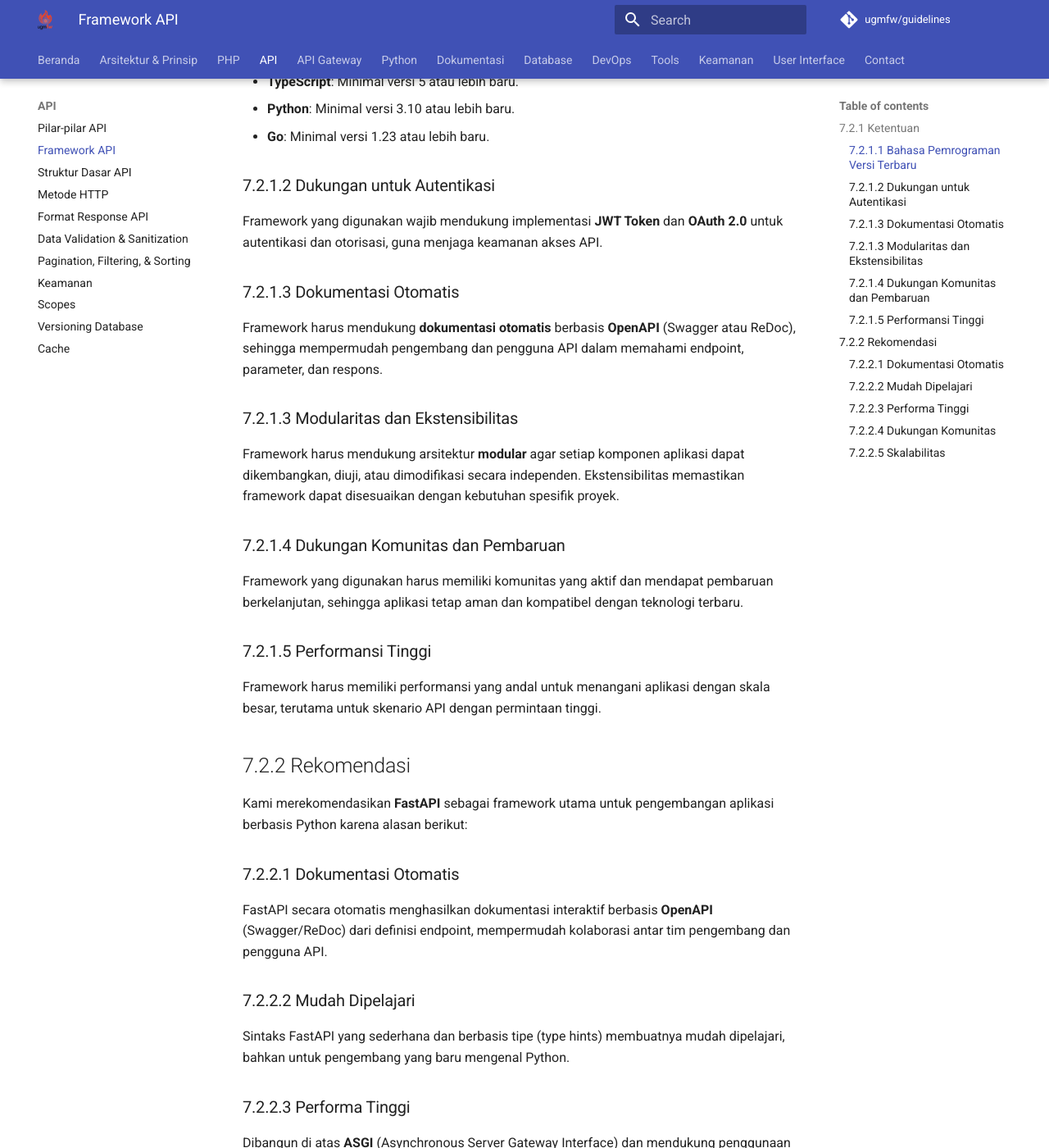
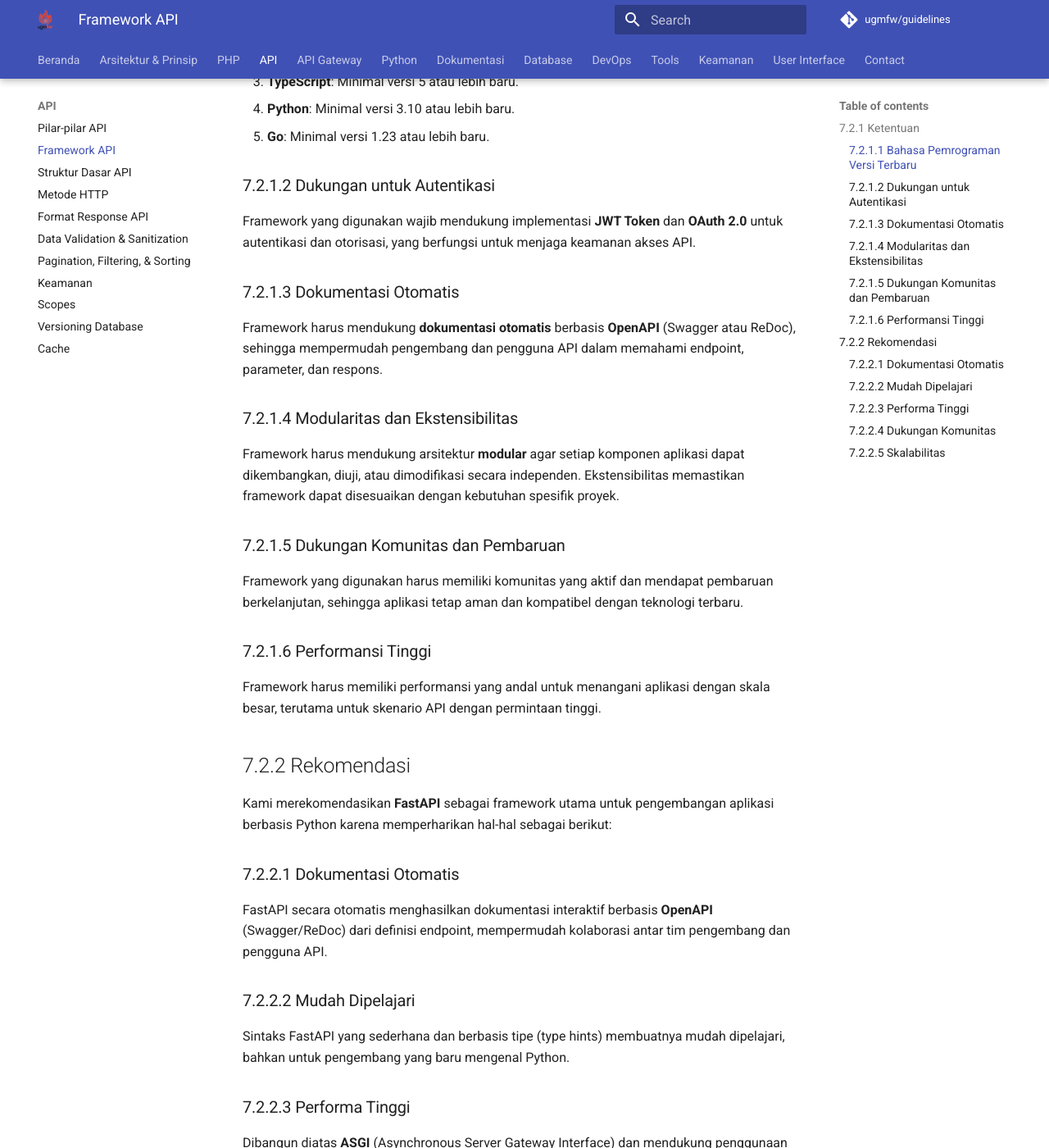
Before and after one commit to dtiugm/ugm-framework, an MkDocs documentation site: the page built from docs/api/framework-api.md, in a window 1280 px wide and 1400 px high, scrolled down 598 px. Shown: the whole window at 82% size. Built offline with MkDocs 1.6.1 and Material for MkDocs 9.7.7, drawn with Linux system fonts in a browser that asks for light colours; the version menu is left out.

Commit message:
update redaksional framework-api

```diff
--- a/docs/api/framework-api.md
+++ b/docs/api/framework-api.md
@@ -12,36 +12,35 @@ Kami memberikan rekomendasi framework yang sesuai dengan kebutuhan modern, tetap
 
   Contoh versi yang direkomendasikan:
 
-  - **PHP**: Minimal versi 8 atau lebih baru.
-  - **Node.js**: Minimal versi 20 atau lebih baru.
-  - **TypeScript**: Minimal versi 5 atau lebih baru.
-  - **Python**: Minimal versi 3.10 atau lebih baru.
-  - **Go**: Minimal versi 1.23 atau lebih baru.
+1. **PHP**: Minimal versi 8 atau lebih baru.
+2. **Node.js**: Minimal versi 20 atau lebih baru.
+3. **TypeScript**: Minimal versi 5 atau lebih baru.
+4. **Python**: Minimal versi 3.10 atau lebih baru.
+5. **Go**: Minimal versi 1.23 atau lebih baru.
 
 ### 7.2.1.2 Dukungan untuk Autentikasi
 
-  Framework yang digunakan wajib mendukung implementasi **JWT Token** dan **OAuth 2.0** untuk autentikasi dan otorisasi, guna menjaga keamanan akses API.
+  Framework yang digunakan wajib mendukung implementasi **JWT Token** dan **OAuth 2.0** untuk autentikasi dan otorisasi, yang berfungsi untuk menjaga keamanan akses API.
 
 ### 7.2.1.3 Dokumentasi Otomatis
 
   Framework harus mendukung **dokumentasi otomatis** berbasis **OpenAPI** (Swagger atau ReDoc), sehingga mempermudah pengembang dan pengguna API dalam memahami endpoint, parameter, dan respons.
 
-### 7.2.1.3 Modularitas dan Ekstensibilitas
+### 7.2.1.4 Modularitas dan Ekstensibilitas
 
   Framework harus mendukung arsitektur **modular** agar setiap komponen aplikasi dapat dikembangkan, diuji, atau dimodifikasi secara independen. Ekstensibilitas memastikan framework dapat disesuaikan dengan kebutuhan spesifik proyek.
 
-### 7.2.1.4 Dukungan Komunitas dan Pembaruan
+### 7.2.1.5 Dukungan Komunitas dan Pembaruan
 
   Framework yang digunakan harus memiliki komunitas yang aktif dan mendapat pembaruan berkelanjutan, sehingga aplikasi tetap aman dan kompatibel dengan teknologi terbaru.
 
-### 7.2.1.5 Performansi Tinggi
+### 7.2.1.6 Performansi Tinggi
 
   Framework harus memiliki performansi yang andal untuk menangani aplikasi dengan skala besar, terutama untuk skenario API dengan permintaan tinggi.
 
-
 ## 7.2.2 Rekomendasi
 
-Kami merekomendasikan **FastAPI** sebagai framework utama untuk pengembangan aplikasi berbasis Python karena alasan berikut:
+Kami merekomendasikan **FastAPI** sebagai framework utama untuk pengembangan aplikasi berbasis Python karena memperharikan hal-hal sebagai berikut:
 
 ### 7.2.2.1 Dokumentasi Otomatis
 
@@ -53,7 +52,7 @@ Kami merekomendasikan **FastAPI** sebagai framework utama untuk pengembangan apl
 
 ### 7.2.2.3 Performa Tinggi
 
-   Dibangun di atas **ASGI** (Asynchronous Server Gateway Interface) dan mendukung penggunaan **async/await**, FastAPI menawarkan performa tinggi setara dengan framework modern seperti **Node.js** atau **Go**.
+   Dibangun diatas **ASGI** (Asynchronous Server Gateway Interface) dan mendukung penggunaan **async/await**, FastAPI menawarkan performa tinggi setara dengan framework modern seperti **Node.js** atau **Go**.
 
 ### 7.2.2.4 Dukungan Komunitas
 
```
